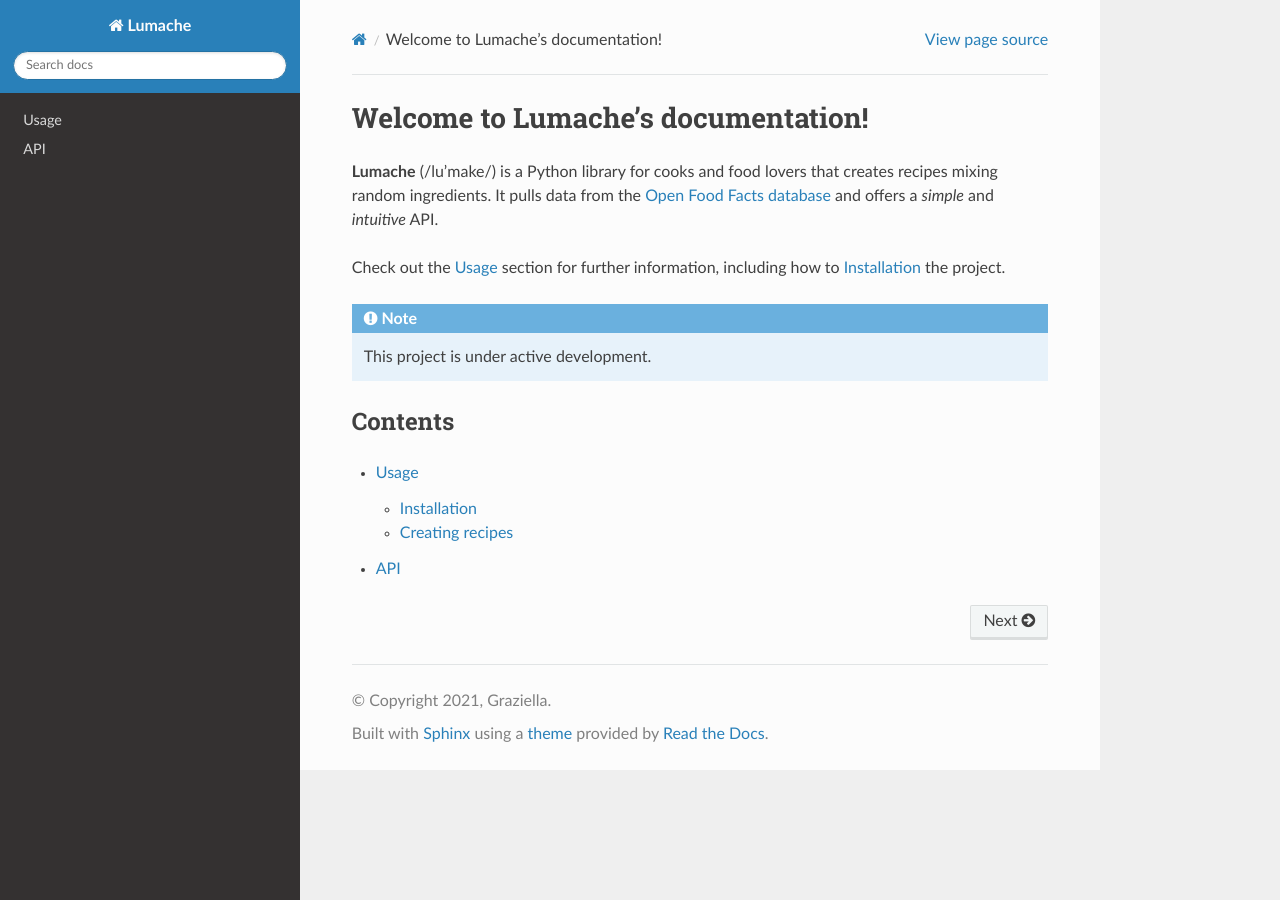
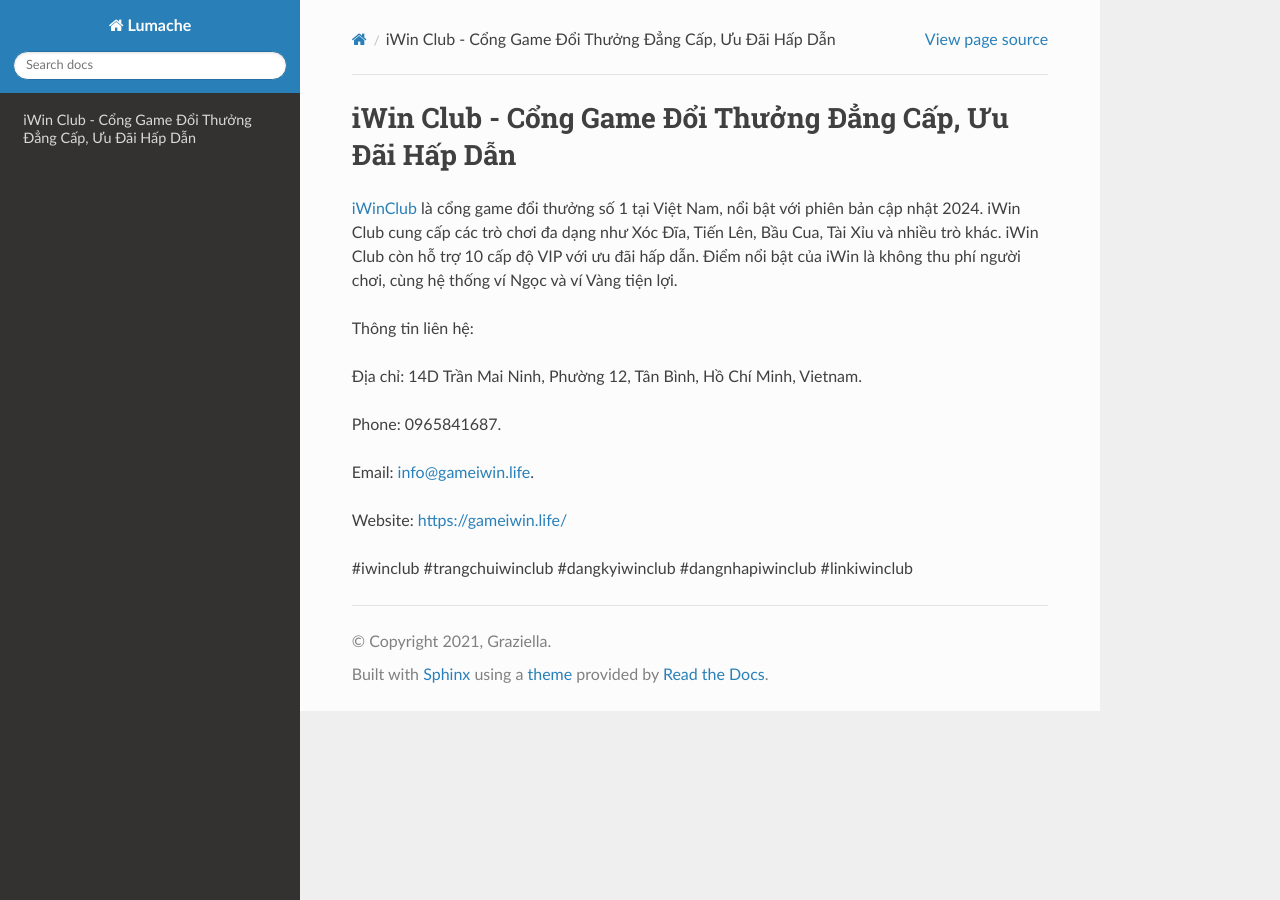
Before and after one commit to JonsCalicut123/gameiwinlife, a Sphinx documentation site: the page built from docs/source/index.rst, in a window 1280 px wide. Built offline with Sphinx 7.4.7 and the Read the Docs theme 3.1.0, drawn with Linux system fonts in a browser that asks for light colours.

Commit message:
Update index.rst

```diff
--- a/docs/source/index.rst
+++ b/docs/source/index.rst
@@ -1,22 +1,16 @@
-Welcome to Lumache's documentation!
+iWin Club - Cổng Game Đổi Thưởng Đẳng Cấp, Ưu Đãi Hấp Dẫn
 ===================================
 
-**Lumache** (/lu'make/) is a Python library for cooks and food lovers
-that creates recipes mixing random ingredients.
-It pulls data from the `Open Food Facts database <https://world.openfoodfacts.org/>`_
-and offers a *simple* and *intuitive* API.
+`iWinClub <https://gameiwin.life/>`_ là cổng game đổi thưởng số 1 tại Việt Nam, nổi bật với phiên bản cập nhật 2024. iWin Club cung cấp các trò chơi đa dạng như Xóc Đĩa, Tiến Lên, Bầu Cua, Tài Xỉu và nhiều trò khác. iWin Club còn hỗ trợ 10 cấp độ VIP với ưu đãi hấp dẫn. Điểm nổi bật của iWin là không thu phí người chơi, cùng hệ thống ví Ngọc và ví Vàng tiện lợi.
 
-Check out the :doc:`usage` section for further information, including
-how to :ref:`installation` the project.
+Thông tin liên hệ:
 
-.. note::
+Địa chỉ: 14D Trần Mai Ninh, Phường 12, Tân Bình, Hồ Chí Minh, Vietnam.
 
-   This project is under active development.
+Phone: 0965841687.
 
-Contents
---------
+Email: info@gameiwin.life.
 
-.. toctree::
+Website: https://gameiwin.life/
 
-   usage
-   api
+#iwinclub #trangchuiwinclub #dangkyiwinclub #dangnhapiwinclub #linkiwinclub
```
